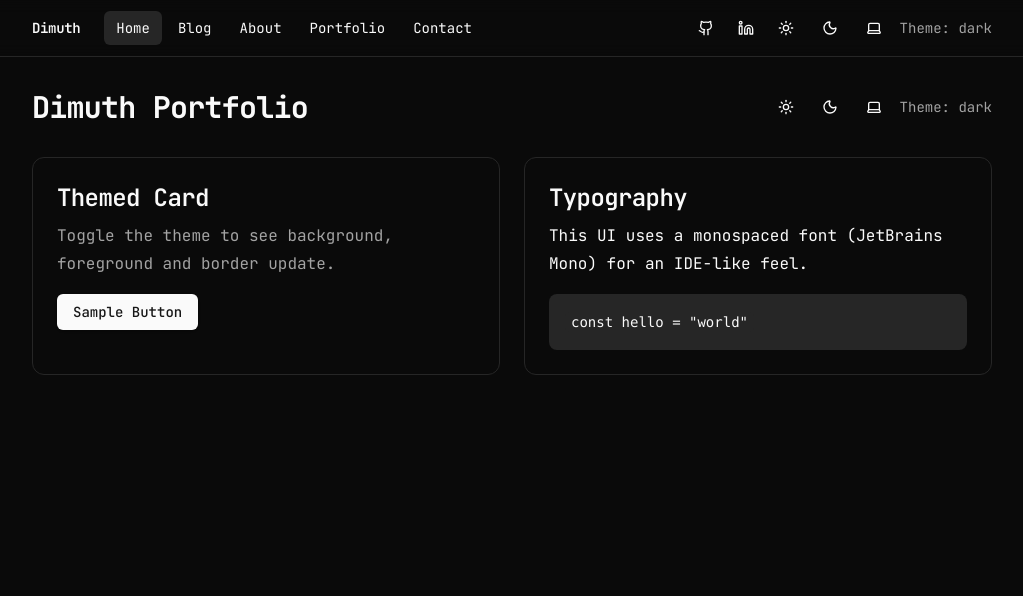
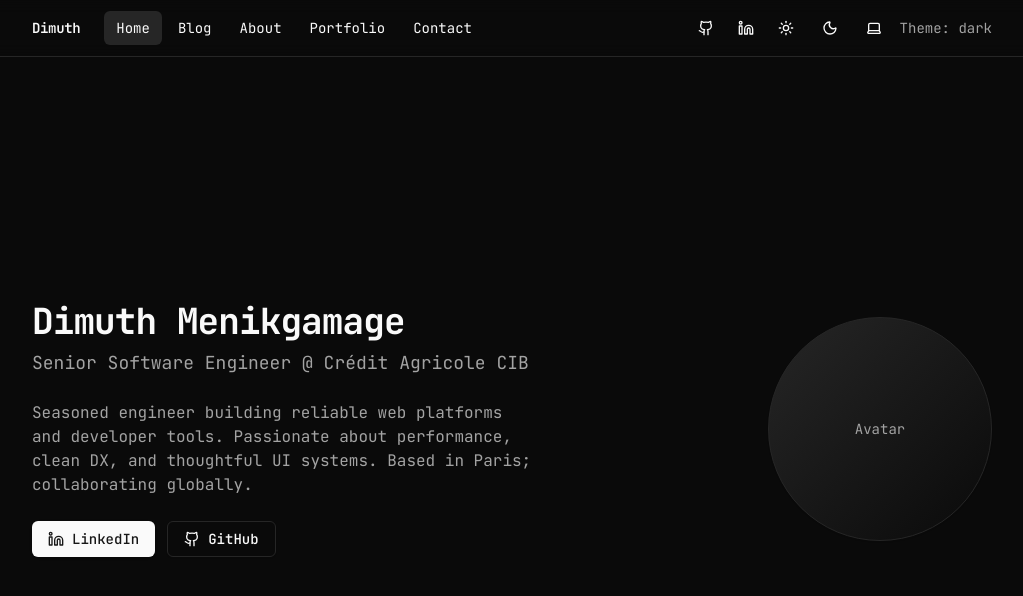
Before and after one commit to dimuthnc/dimuth-portfolio, a Next.js app: page / in a window 1280 px wide. Shown: the top 596 px of the page, without its empty margins (128-1151 px from the left). Built offline with nearby package versions, Linux system fonts and the light colour scheme.

Commit message:
Hero (Home) — one‑screen landing completed

```diff
--- a/package.json
+++ b/package.json
@@ -12,6 +12,7 @@
     "@radix-ui/react-slot": "^1.2.3",
     "class-variance-authority": "^0.7.1",
     "clsx": "^2.1.1",
+    "framer-motion": "^11.3.24",
     "lucide-react": "^0.546.0",
     "next": "14.2.33",
     "next-themes": "^0.4.6",
--- a/src/app/page.tsx
+++ b/src/app/page.tsx
@@ -1,34 +1,81 @@
-import { ThemeToggle } from "@/components/theme-toggle";
+"use client"
+
 import { Button } from "@/components/ui/button";
+import { Github, Linkedin } from "lucide-react";
+import { motion } from "framer-motion";
+import Image from "next/image";
+import Link from "next/link";
 
 export default function Home() {
   return (
-    <main className="space-y-8">
-      <header className="flex items-center justify-between">
-        <h1>Dimuth Portfolio</h1>
-        <ThemeToggle />
-      </header>
+    <section
+      className="grid w-full items-center gap-10 lg:grid-cols-[1.2fr_1fr]"
+      // Header h-14 (3.5rem) + main py-8 (top+bottom 4rem) -> prevent desktop overflow
+    >
+      <motion.div
+        className="flex flex-col gap-6"
+        initial={{ opacity: 0, y: 8 }}
+        animate={{ opacity: 1, y: 0 }}
+        transition={{ duration: 0.5, ease: "easeOut" }}
+      >
+        <div className="space-y-2">
+          <h1 className="text-3xl font-bold tracking-tight sm:text-4xl">
+            Dimuth Menikgamage
+          </h1>
+          <p className="text-base text-muted-foreground sm:text-lg">
+            Senior Software Engineer @ Crédit Agricole CIB
+          </p>
+        </div>
+        <p className="max-w-prose text-sm leading-relaxed text-muted-foreground sm:text-base">
+          Seasoned engineer building reliable web platforms and developer tools. Passionate about
+          performance, clean DX, and thoughtful UI systems. Based in Paris; collaborating globally.
+        </p>
+        <div className="flex flex-wrap items-center gap-3">
+          <Button asChild variant="default">
+            <Link href="https://www.linkedin.com/in/dimuth/" target="_blank" rel="noopener" aria-label="Open LinkedIn profile in a new tab">
+              <Linkedin />
+              LinkedIn
+            </Link>
+          </Button>
+          <Button asChild variant="outline">
+            <Link href="https://github.com/dimuth" target="_blank" rel="noopener" aria-label="Open GitHub profile in a new tab">
+              <Github />
+              GitHub
+            </Link>
+          </Button>
+        </div>
+      </motion.div>
 
-      <section className="grid gap-6 sm:grid-cols-2">
-        <div className="rounded-xl border bg-card text-card-foreground p-6">
-          <h2 className="mb-2">Themed Card</h2>
-          <p className="text-muted-foreground">
-            Toggle the theme to see background, foreground and border update.
-          </p>
-          <div className="mt-4">
-            <Button>Sample Button</Button>
+      <motion.div
+        className="flex justify-center lg:justify-end"
+        initial={{ opacity: 0, scale: 0.96 }}
+        animate={{ opacity: 1, scale: 1 }}
+        transition={{ duration: 0.6, ease: "easeOut", delay: 0.05 }}
+      >
+        <div
+          className="relative size-40 sm:size-48 lg:size-56 rounded-full border bg-gradient-to-br from-muted to-background shadow-sm"
+          aria-hidden="true"
+        >
+          {/* Avatar placeholder; swap with an Image later */}
+          <Image
+            src="/favicon.ico"
+            alt="Avatar placeholder"
+            fill
+            className="rounded-full object-cover opacity-0"
+            sizes="(max-width: 1024px) 12rem, 14rem"
+            priority
+          />
+          <div className="absolute inset-0 grid place-items-center text-muted-foreground">
+            <span className="text-sm">Avatar</span>
           </div>
         </div>
-        <div className="rounded-xl border p-6">
-          <h2 className="mb-2">Typography</h2>
-          <p>
-            This UI uses a monospaced font (JetBrains Mono) for an IDE-like feel.
-          </p>
-          <pre className="mt-4">
-            <code>{"const hello = \"world\""}</code>
-          </pre>
-        </div>
-      </section>
-    </main>
+      </motion.div>
+
+      {/* Enforce full-screen height without desktop scroll */}
+      <style jsx>{`
+        section { min-height: calc(100vh - 3.5rem - 4rem); }
+        @media (max-width: 1023px) { section { min-height: auto; } }
+      `}</style>
+    </section>
   );
 }
```
Also changed, not shown: 1 other file (tests, documents, lock files or other folders).
